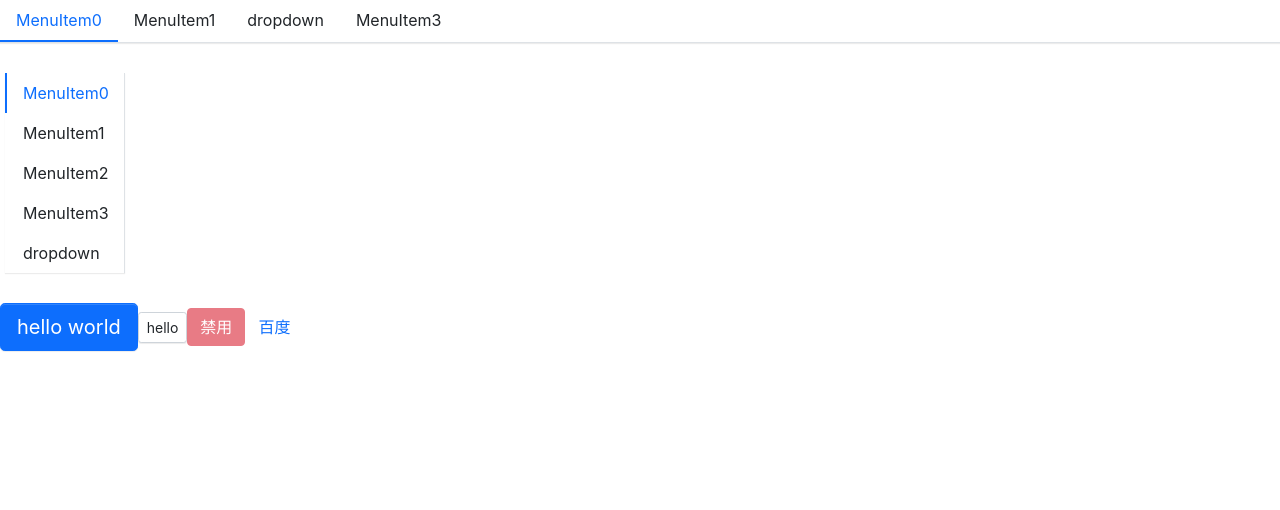
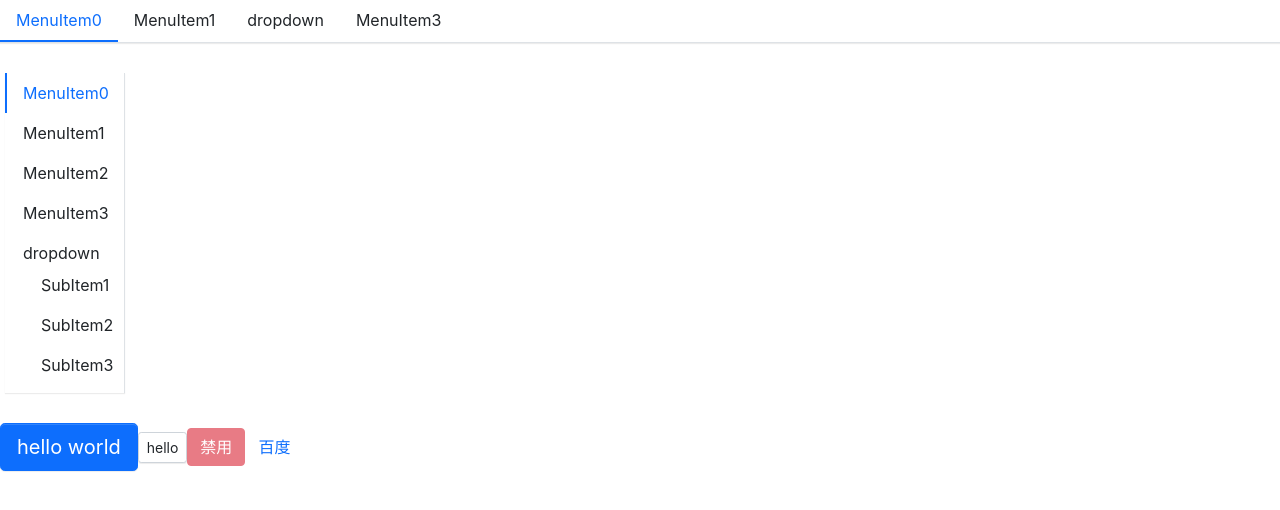
Before and after one commit to IMU-Y/antd-components, a React (Vite) app: page / in a window 1280 px wide. Shown: the top 510 px of the page. Built offline with nearby package versions, Linux system fonts and the light colour scheme.

Commit message:
feat: 完善 Menu 组件
- 垂直布局组件添加默认展示子菜单功能
- 修改菜单项索引添加点击子菜单的交互效果

```diff
--- a/src/App.tsx
+++ b/src/App.tsx
@@ -5,7 +5,7 @@ import SubMenu from './components/Menu/SubMenu';
 function App() {
   return (
     <>
-      <Menu defaultIndex={0} onSelect={(index) => { alert(index) }}>
+      <Menu defaultIndex={'0'} onSelect={(index) => { alert(index) }}>
         <MenuItem>MenuItem0</MenuItem>
         <MenuItem>MenuItem1</MenuItem>
         <SubMenu title='dropdown'>
@@ -15,7 +15,7 @@ function App() {
         </SubMenu>
         <MenuItem>MenuItem3</MenuItem>
       </Menu>
-      <Menu defaultIndex={0} onSelect={(index) => { alert(index) }} mode='vertical'>
+      <Menu defaultIndex={'0'} onSelect={(index) => { alert(index) }} mode='vertical' defaultOpenMenus={['4']}>
         <MenuItem>MenuItem0</MenuItem>
         <MenuItem>MenuItem1</MenuItem>
         <MenuItem>MenuItem2</MenuItem>
--- a/src/components/Menu/MenuItem.tsx
+++ b/src/components/Menu/MenuItem.tsx
@@ -2,7 +2,7 @@ import React, { useContext } from 'react';
 import classNames from 'classnames';
 import { MenuContext } from './index';
 export interface IMenuItemProps {
-  index?: number;
+  index?: string;
   disabled?: boolean;
   className?: string;
   style?: React.CSSProperties;
@@ -16,7 +16,7 @@ const MenuItem: React.FC<IMenuItemProps> = (props) => {
     'is-active': context.currentActive === index,
   });
   const handleClick = () => {
-    if (context.onSelect && !disabled && (typeof index === 'number')) {
+    if (context.onSelect && !disabled && (typeof index === 'string')) {
       context.onSelect(index);
     }
   }
--- a/src/components/Menu/SubMenu.tsx
+++ b/src/components/Menu/SubMenu.tsx
@@ -2,14 +2,16 @@ import React, { useContext, useState } from 'react';
 import classNames from 'classnames';
 import { MenuContext } from './index';
 export interface ISubMenuProps {
-  index?: number;
+  index?: string;
   title: string;
   className?: string;
   children?: React.ReactNode;
 }
 const SubMenu: React.FC<ISubMenuProps> = ({ index, title, className, children }) => {
-  const [menuOpen, setMenuOpen] = useState<boolean>(false);
   const context = useContext(MenuContext);
+  const openedSubMenus = context.defaultOpenMenus as Array<string>;
+  const isOpened = (index && context.mode === 'vertical') ? openedSubMenus.includes(index) : false;
+  const [menuOpen, setMenuOpen] = useState<boolean>(isOpened);
   const classes = classNames('menu-item submenu-item', className, {
     'is-active': context.currentActive === index,
   });
@@ -20,12 +22,14 @@ const SubMenu: React.FC<ISubMenuProps> = ({ index, title, className, children })
       'menu-opened': menuOpen,
     });
     // 遍历所有children元素
-    const childrenComponent = React.Children.map(children, (child) => {
+    const childrenComponent = React.Children.map(children, (child, i) => {
       const childElement = child as React.FunctionComponentElement<ISubMenuProps>;
       const { name } = childElement.type;
       // 判断SubMenu中只能有MenuItem
       if (name === 'MenuItem') {
-        return childElement;
+        return React.cloneElement(childElement, {
+          index: `${index}-${i}`
+        });
       } else {
         console.error("Warning: SubMenu has a child which is not a MenuItem component")
       }
--- a/src/components/Menu/_style.scss
+++ b/src/components/Menu/_style.scss
@@ -108,8 +108,7 @@
   .menu-item {
     border-left: $menu-item-active-border-width solid transparent;
 
-    &.is-active,
-    &:hover {
+    &.is-active {
       border-bottom: 0px;
       border-left: $menu-item-active-border-width solid $menu-item-active-color;
     }
--- a/src/components/Menu/index.tsx
+++ b/src/components/Menu/index.tsx
@@ -2,38 +2,41 @@ import React, { createContext, useState } from 'react';
 import classNames from 'classnames';
 import { IMenuItemProps } from './MenuItem';
 type MenuMode = 'horizontal' | 'vertical';
-type SelectCallback = (selectedIndex: number) => void
+type SelectCallback = (selectedIndex: string) => void
 export interface IMenuProps {
-  defaultIndex?: number;//默认高亮菜单项
+  defaultIndex?: string;//默认高亮菜单项
   mode?: MenuMode;//菜单布局
   onSelect?: SelectCallback;
   className?: string;
   style?: React.CSSProperties;
   children?: React.ReactNode;
+  defaultOpenMenus?: string[];
 }
 interface IMenuContext {
   onSelect?: SelectCallback;
-  currentActive: number;
+  currentActive: string;//当前高亮菜单项
   mode?: MenuMode;
+  defaultOpenMenus?: string[];
 }
-export const MenuContext = createContext<IMenuContext>({ currentActive: 0 });
+export const MenuContext = createContext<IMenuContext>({ currentActive: '0' });
 
 const Menu: React.FC<IMenuProps> = (props) => {
-  const { defaultIndex, mode, children, style, className, onSelect } = props;
+  const { defaultIndex, mode, children, style, className, onSelect, defaultOpenMenus } = props;
   const [currentActive, setActive] = useState(defaultIndex);
   const classes = classNames('antd-menu', className, {
     [`menu-${mode}`]: mode,
   });
-  const handleClick = (index: number) => {
+  const handleClick = (index: string) => {
     setActive(index);
     if (onSelect) {
       onSelect(index);
     }
   };
   const passedContext: IMenuContext = {
-    currentActive: currentActive ? currentActive : 0,
+    currentActive: currentActive ? currentActive : '0',
     onSelect: handleClick,
-    mode: mode,
+    mode,
+    defaultOpenMenus,
   }
   const renderChildren = () => {
     // 判断子元素只能是MenuItem或者SubMenu
@@ -42,7 +45,7 @@ const Menu: React.FC<IMenuProps> = (props) => {
       const { name } = childElement.type;
       if (name === 'MenuItem' || name === 'SubMenu') {
         return React.cloneElement(childElement, {
-          index: index,
+          index: index.toString(),
         })
       } else {
         console.error("Warning: Menu has a child which is not a MenuItem component")
@@ -58,7 +61,8 @@ const Menu: React.FC<IMenuProps> = (props) => {
   )
 }
 Menu.defaultProps = {
-  defaultIndex: 0,
+  defaultIndex: '0',
   mode: 'horizontal',
+  defaultOpenMenus: [],
 }
 export default Menu;
```
